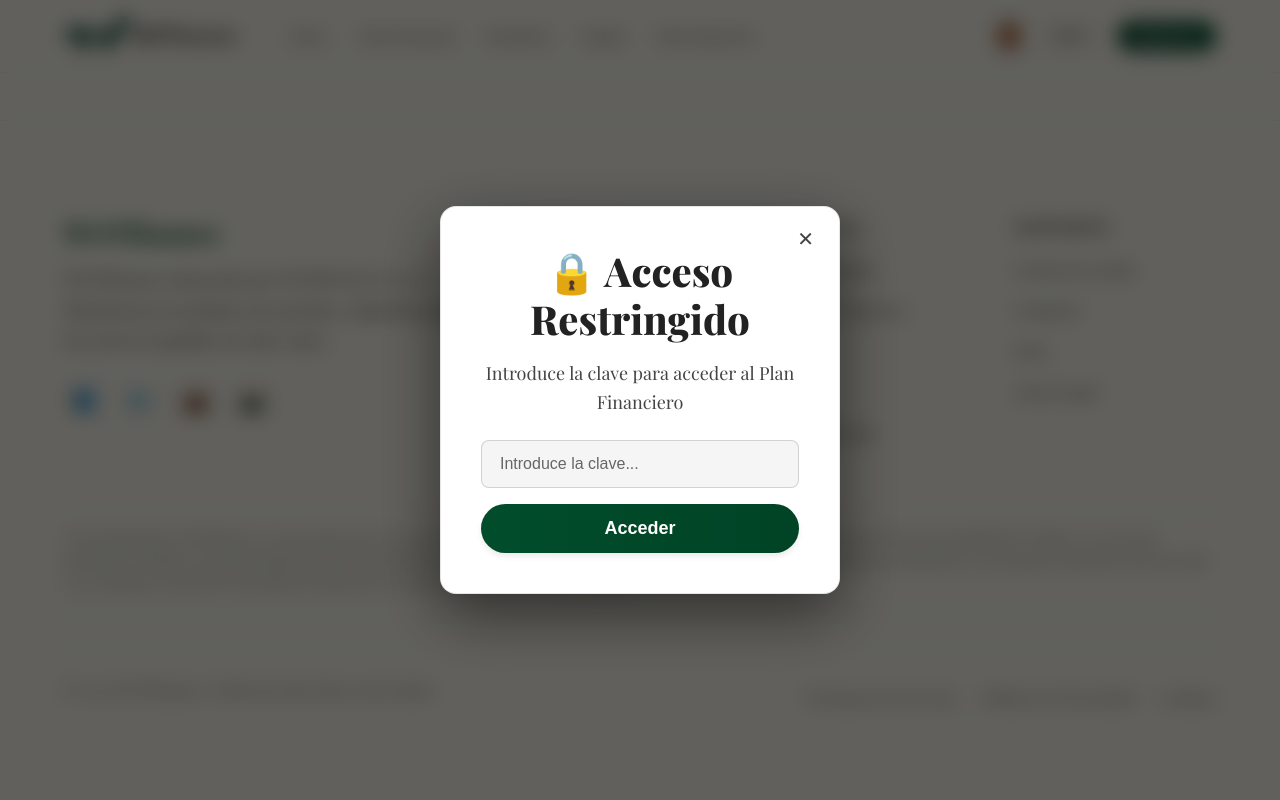
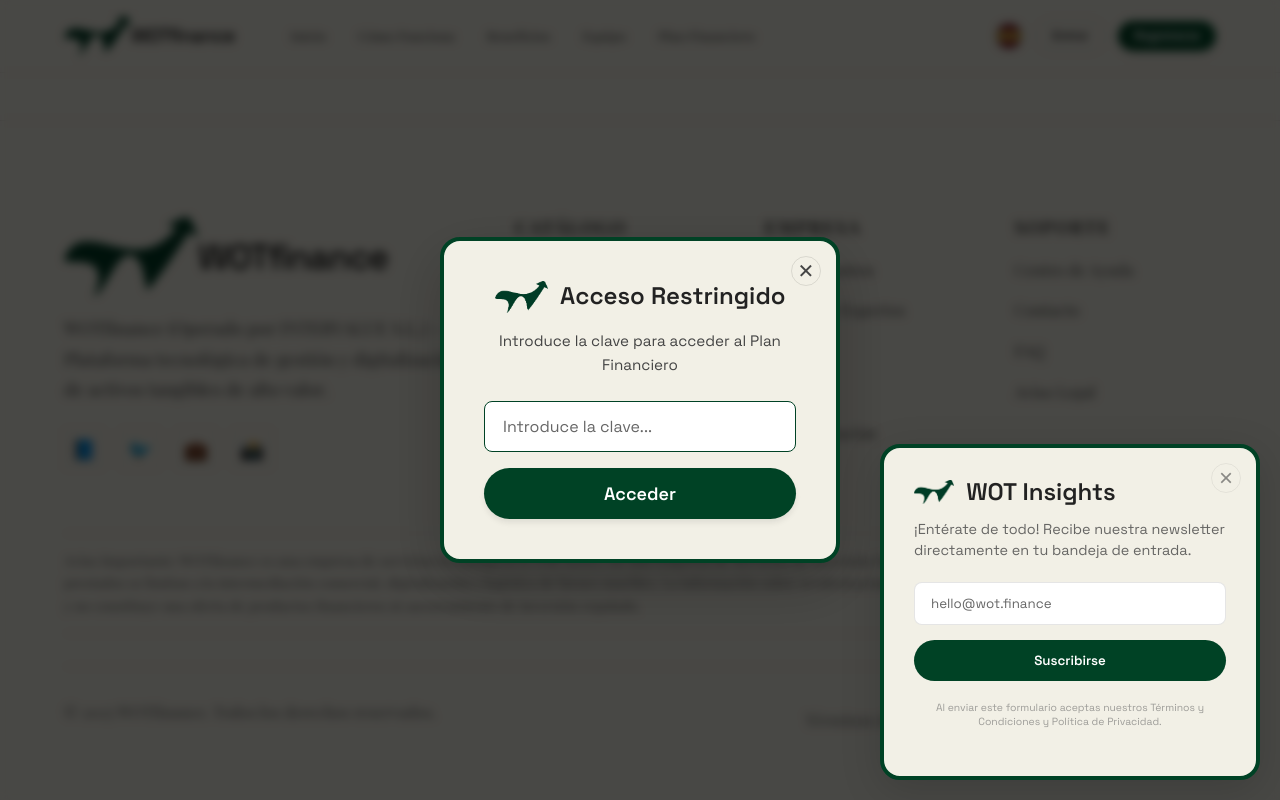
Before and after one commit to angelwotfinance/wotFinance, a React (Vite) app: page /plan-financiero in a window 1280 px wide. Built offline with nearby package versions, Linux system fonts and the light colour scheme.

Commit message:
detalles

```diff
--- a/src/App.jsx
+++ b/src/App.jsx
@@ -13,6 +13,7 @@
 import AdminLogin from './components/AdminLogin';
 import AdminPanel from './components/AdminPanel';
 import FinancialPlan from './pages/FinancialPlan';
+import NewsletterPopup from './components/NewsletterPopup';
 
 const LandingPage = () => (
     <>
@@ -41,6 +42,7 @@
                 <Route path="/admin" element={<AdminLogin />} />
                 <Route path="/plan-financiero" element={<FinancialPlan />} />
             </Routes>
+            {!isAdminRoute && <NewsletterPopup />}
         </div>
     );
 };
--- a/src/components/Benefits.css
+++ b/src/components/Benefits.css
@@ -51,6 +51,11 @@
     color: var(--text-primary);
     text-align: center;
     letter-spacing: 0.01em;
+    transition: color var(--transition-fast);
+}
+
+.benefit-card:hover .benefit-title {
+    color: var(--accent-color);
 }
 
 .benefit-description {
--- a/src/components/Footer.css
+++ b/src/components/Footer.css
@@ -18,11 +18,29 @@
 }
 
 .footer-brand {
-    font-size: var(--font-size-2xl);
+    display: flex;
+    align-items: center;
+    gap: 0;
+    margin-bottom: var(--space-4);
+}
+
+.footer-logo-img {
+    height: 80px;
+    width: auto;
+    object-fit: contain;
+}
+
+.footer-brand-text {
+    font-family: 'Space Grotesk', sans-serif;
+    font-size: 2.2rem;
     font-weight: 600;
-    margin-bottom: var(--space-4);
+    letter-spacing: -0.03em;
     color: var(--text-primary);
-    letter-spacing: 0.02em;
+}
+
+/* Racing Green filter for logo in light mode */
+[data-theme="light"] .footer-logo-img {
+    filter: brightness(0) saturate(100%) invert(18%) sepia(85%) saturate(1200%) hue-rotate(130deg) brightness(0.7);
 }
 
 .footer-description {
--- a/src/components/Footer.jsx
+++ b/src/components/Footer.jsx
@@ -1,9 +1,11 @@
 import React from 'react';
 import { useLanguage } from '../context/LanguageContext';
+import { useTheme } from '../context/ThemeContext';
 import './Footer.css';
 
 const Footer = () => {
     const { content } = useLanguage();
+    const { theme } = useTheme();
     const currentYear = new Date().getFullYear();
 
     return (
@@ -11,7 +13,14 @@
             <div className="container">
                 <div className="footer-content">
                     <div className="footer-section">
-                        <h3 className="footer-brand gradient-text">{content.brand.name}</h3>
+                        <div className="footer-brand">
+                            <img
+                                src={theme === 'light' ? '/logo-wot.png' : '/logo-wot-oscuro.png'}
+                                alt={content.brand.name}
+                                className="footer-logo-img"
+                            />
+                            <span className="footer-brand-text">WOTfinance</span>
+                        </div>
                         <p className="footer-description">
                             {content.footer.description}
                         </p>
--- a/src/components/Hero.css
+++ b/src/components/Hero.css
@@ -34,7 +34,7 @@
     left: 0;
     right: 0;
     bottom: 0;
-    background: rgba(5, 5, 5, 0.75);
+    background: rgba(5, 5, 5, 0.45);
     z-index: 1;
 }
 
--- a/src/components/HowItWorks.css
+++ b/src/components/HowItWorks.css
@@ -54,6 +54,11 @@
     color: var(--text-primary);
     font-weight: 600;
     letter-spacing: 0.01em;
+    transition: color var(--transition-fast);
+}
+
+.step-card:hover .step-title {
+    color: var(--accent-color);
 }
 
 .step-description {
--- /dev/null
+++ b/src/components/NewsletterPopup.css
@@ -0,0 +1,154 @@
+.newsletter-popup {
+    position: fixed;
+    bottom: 20px;
+    right: 20px;
+    width: 380px;
+    max-width: 90vw;
+    background-color: #F2F0E6;
+    /* Base cream color */
+    color: var(--text-primary);
+    padding: 30px;
+    border-radius: 20px;
+    box-shadow: 0 10px 40px rgba(0, 0, 0, 0.15);
+    z-index: 9999;
+    font-family: 'Space Grotesk', sans-serif;
+    animation: slideIn 0.5s ease-out forwards;
+    border: 4px solid var(--accent-color);
+    /* Thick racing green border */
+}
+
+[data-theme="light"] .newsletter-popup {
+    background-color: #F2F0E6;
+    color: var(--text-primary);
+}
+
+@keyframes slideIn {
+    from {
+        opacity: 0;
+        transform: translateY(50px);
+    }
+
+    to {
+        opacity: 1;
+        transform: translateY(0);
+    }
+}
+
+.newsletter-close {
+    position: absolute;
+    top: 15px;
+    right: 15px;
+    background: transparent;
+    border: none;
+    color: var(--text-secondary);
+    /* Darker close button for light bg */
+    font-size: 24px;
+    cursor: pointer;
+    line-height: 1;
+    opacity: 0.6;
+    transition: all 0.3s;
+    width: 30px;
+    height: 30px;
+    display: flex;
+    align-items: center;
+    justify-content: center;
+    border-radius: 50%;
+    border: 1px solid rgba(0, 0, 0, 0.1);
+}
+
+.newsletter-close:hover {
+    opacity: 1;
+    background: rgba(0, 0, 0, 0.05);
+    color: var(--text-primary);
+}
+
+.newsletter-header {
+    display: flex;
+    align-items: center;
+    gap: 12px;
+    margin-bottom: 12px;
+}
+
+.newsletter-logo {
+    height: 24px;
+    /* Approximating text height */
+    width: auto;
+    object-fit: contain;
+    /* Apply racing green filter to match branding */
+    filter: brightness(0) saturate(100%) invert(18%) sepia(85%) saturate(1200%) hue-rotate(130deg) brightness(0.7);
+}
+
+.newsletter-title {
+    font-family: 'Space Grotesk', sans-serif;
+    font-size: 1.5rem;
+    font-weight: 600;
+    margin: 0;
+    color: var(--text-primary);
+}
+
+.newsletter-text {
+    font-family: 'Space Grotesk', sans-serif;
+    font-size: 0.9rem;
+    line-height: 1.5;
+    margin-bottom: 20px;
+    opacity: 0.8;
+    color: var(--text-secondary);
+}
+
+.newsletter-form {
+    display: flex;
+    flex-direction: column;
+    gap: 10px;
+}
+
+.newsletter-input {
+    padding: 12px 16px;
+    border-radius: 8px;
+    border: 1px solid rgba(0, 0, 0, 0.1);
+    background: white;
+    color: var(--text-primary);
+    font-family: 'Space Grotesk', sans-serif;
+    outline: none;
+    transition: all 0.3s;
+}
+
+.newsletter-input::placeholder {
+    color: var(--text-tertiary);
+}
+
+.newsletter-input:focus {
+    background: white;
+    border-color: var(--accent-color);
+}
+
+.newsletter-btn {
+    padding: 12px;
+    border-radius: 9999px;
+    /* Pill shape */
+    border: none;
+    background: var(--accent-color);
+    /* Green background */
+    color: white;
+    /* White text */
+    font-weight: 600;
+    font-family: 'Space Grotesk', sans-serif;
+    cursor: pointer;
+    transition: all 0.3s;
+    margin-top: 5px;
+}
+
+.newsletter-btn:hover {
+    transform: translateY(-2px);
+    box-shadow: 0 4px 12px rgba(0, 66, 37, 0.2);
+    /* Green shadow */
+    opacity: 0.9;
+}
+
+.newsletter-terms {
+    font-size: 0.65rem;
+    opacity: 0.6;
+    margin-top: 10px;
+    line-height: 1.4;
+    text-align: center;
+    color: var(--text-tertiary);
+}
--- /dev/null
+++ b/src/components/NewsletterPopup.jsx
@@ -0,0 +1,66 @@
+import React, { useState, useEffect } from 'react';
+import { useLanguage } from '../context/LanguageContext';
+import { useTheme } from '../context/ThemeContext';
+import './NewsletterPopup.css';
+
+const NewsletterPopup = () => {
+    const { content } = useLanguage();
+    const { theme } = useTheme();
+    const [isVisible, setIsVisible] = useState(false);
+
+    useEffect(() => {
+        // Show after a small delay or check localStorage if already closed
+        const isClosed = localStorage.getItem('newsletterClosed');
+        if (!isClosed) {
+            const timer = setTimeout(() => {
+                setIsVisible(true);
+            }, 500); // Show after 0.5 second
+            return () => clearTimeout(timer);
+        }
+    }, []);
+
+    const handleClose = () => {
+        setIsVisible(false);
+        localStorage.setItem('newsletterClosed', 'true');
+    };
+
+    if (!isVisible) return null;
+
+    return (
+        <div className="newsletter-popup">
+            <button className="newsletter-close" onClick={handleClose}>×</button>
+            <div className="newsletter-content">
+                <div className="newsletter-header">
+                    <img
+                        src="/logo-wot.png"
+                        alt="WOT Logo"
+                        className="newsletter-logo"
+                    />
+                    <h3 className="newsletter-title">WOT Insights</h3>
+                </div>
+                <p className="newsletter-text">
+                    {content.language === 'en'
+                        ? "Learn what all the buzz is about! Get our newsletter delivered straight to your inbox."
+                        : "¡Entérate de todo! Recibe nuestra newsletter directamente en tu bandeja de entrada."}
+                </p>
+                <form className="newsletter-form" onSubmit={(e) => e.preventDefault()}>
+                    <input
+                        type="email"
+                        placeholder="hello@wot.finance"
+                        className="newsletter-input"
+                    />
+                    <button type="submit" className="newsletter-btn">
+                        {content.language === 'en' ? "Sign Up" : "Suscribirse"}
+                    </button>
+                    <p className="newsletter-terms">
+                        {content.language === 'en'
+                            ? "By submitting this form you are agreeing to our Terms & Conditions and Privacy Policy."
+                            : "Al enviar este formulario aceptas nuestros Términos y Condiciones y Política de Privacidad."}
+                    </p>
+                </form>
+            </div>
+        </div>
+    );
+};
+
+export default NewsletterPopup;
--- a/src/pages/FinancialPlan.css
+++ b/src/pages/FinancialPlan.css
@@ -209,74 +209,109 @@
 }
 
 /* Password Modal Styles */
+/* Password Modal Styles - Matching Newsletter Popup */
 .password-overlay {
     position: fixed;
     top: 0;
     left: 0;
     right: 0;
     bottom: 0;
-    background: rgba(0, 0, 0, 0.8);
+    background: rgba(0, 0, 0, 0.7);
     display: flex;
     align-items: center;
     justify-content: center;
     z-index: 1000;
-    backdrop-filter: blur(10px);
+    backdrop-filter: blur(5px);
 }
 
 .password-modal {
-    background: var(--card-bg, #1a1a1a);
-    border: 1px solid var(--border-color, rgba(255, 255, 255, 0.1));
-    border-radius: 16px;
+    background: #F2F0E6;
+    /* Base cream color */
+    border: 4px solid var(--accent-color);
+    /* Thick racing green border */
+    border-radius: 20px;
     padding: 40px;
     max-width: 400px;
     width: 90%;
     text-align: center;
-    box-shadow: 0 20px 60px rgba(0, 0, 0, 0.5);
+    box-shadow: 0 20px 60px rgba(0, 0, 0, 0.2);
     position: relative;
+    font-family: 'Space Grotesk', sans-serif;
+    color: var(--text-primary);
 }
 
 .password-close-btn {
     position: absolute;
     top: 15px;
     right: 15px;
+    width: 30px;
+    height: 30px;
     background: transparent;
-    border: none;
+    border: 1px solid rgba(0, 0, 0, 0.1);
+    border-radius: 50%;
     color: var(--text-secondary);
     font-size: 20px;
     cursor: pointer;
-    padding: 5px 10px;
-    transition: color 0.3s ease;
+    display: flex;
+    align-items: center;
+    justify-content: center;
+    transition: all 0.3s ease;
+    padding: 0;
 }
 
 .password-close-btn:hover {
     color: var(--text-primary);
+    background: rgba(0, 0, 0, 0.05);
+}
+
+.password-modal-header {
+    display: flex;
+    align-items: center;
+    justify-content: center;
+    gap: 12px;
+    margin-bottom: 16px;
+}
+
+.password-logo {
+    height: 32px;
+    /* Adjusted height for alignment */
+    width: auto;
+    object-fit: contain;
+    /* Racing Green Filter */
+    filter: brightness(0) saturate(100%) invert(18%) sepia(85%) saturate(1200%) hue-rotate(130deg) brightness(0.7);
 }
 
 .password-modal h2 {
-    margin-bottom: 16px;
+    margin: 0;
     color: var(--text-primary);
+    font-family: 'Space Grotesk', sans-serif;
+    font-size: 1.5rem;
+    font-weight: 600;
 }
 
 .password-modal p {
     color: var(--text-secondary);
     margin-bottom: 24px;
+    font-family: 'Space Grotesk', sans-serif;
+    font-size: 0.95rem;
 }
 
 .password-input {
     width: 100%;
     padding: 14px 18px;
-    border: 1px solid var(--border-color, rgba(255, 255, 255, 0.1));
+    border: 1px solid rgba(0, 0, 0, 0.1);
     border-radius: 8px;
-    background: var(--bg-secondary, #0a0a0a);
+    background: white;
     color: var(--text-primary);
     font-size: 16px;
     margin-bottom: 16px;
     outline: none;
     transition: border-color 0.3s ease;
+    font-family: 'Space Grotesk', sans-serif;
 }
 
 .password-input:focus {
-    border-color: var(--accent-color, #004225);
+    border-color: var(--accent-color);
 }
 
 .password-input::placeholder {
@@ -284,27 +319,30 @@
 }
 
 .password-error {
-    color: #ff4444;
+    color: #cc0000;
     font-size: 14px;
     margin-bottom: 16px;
+    font-family: 'Space Grotesk', sans-serif;
 }
 
 .password-btn {
     width: 100%;
     padding: 14px !important;
+    border-radius: 9999px !important;
+    background: var(--accent-color) !important;
+    border: none !important;
+    font-family: 'Space Grotesk', sans-serif !important;
+    font-weight: 600 !important;
+    transition: all 0.3s !important;
 }
 
-/* Light mode for password modal */
-[data-theme="light"] .password-overlay {
-    background: rgba(0, 0, 0, 0.6);
+.password-btn:hover {
+    opacity: 0.9;
+    transform: translateY(-2px);
+    box-shadow: 0 4px 12px rgba(0, 66, 37, 0.2);
 }
 
+/* Light mode overrides (already handled by base styles above, just ensuring consistency) */
 [data-theme="light"] .password-modal {
-    background: #ffffff;
-    border-color: rgba(0, 0, 0, 0.1);
+    background: #F2F0E6;
 }
-
-[data-theme="light"] .password-input {
-    background: #f5f5f5;
-    border-color: rgba(0, 0, 0, 0.15);
-}
--- a/src/pages/FinancialPlan.jsx
+++ b/src/pages/FinancialPlan.jsx
@@ -56,7 +56,14 @@
                 <div className="password-overlay" onClick={handleOverlayClick}>
                     <div className="password-modal">
                         <button className="password-close-btn" onClick={handleClose}>✕</button>
-                        <h2>🔒 Acceso Restringido</h2>
+                        <div className="password-modal-header">
+                            <img
+                                src="/logo-wot.png"
+                                alt="WOT Logo"
+                                className="password-logo"
+                            />
+                            <h2>Acceso Restringido</h2>
+                        </div>
                         <p>Introduce la clave para acceder al Plan Financiero</p>
                         <form onSubmit={handleSubmit}>
                             <input
```
